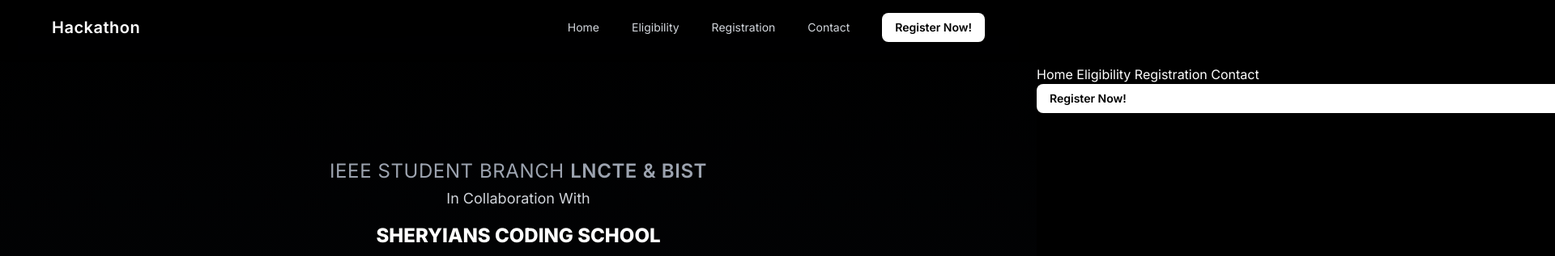
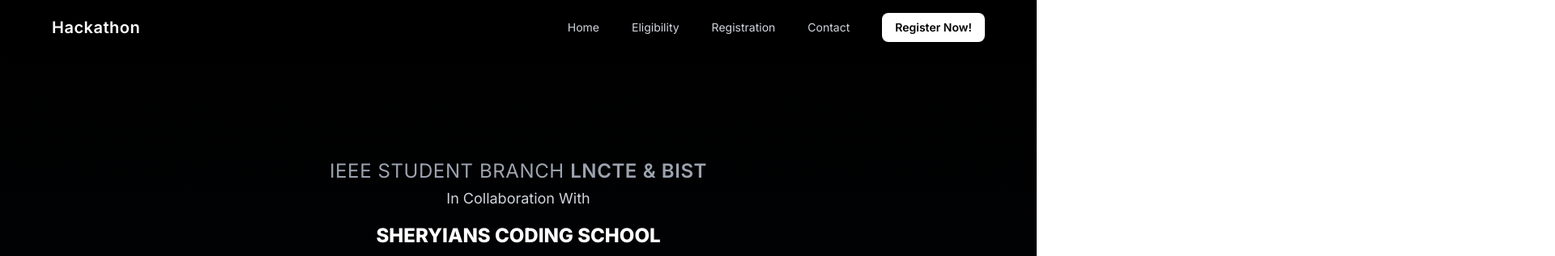
Before and after one commit to shivendra0712/Idea-Hackathon, a plain HTML site: page index.html in a window 1280 px wide. Shown: the top 317 px of the page at 81% size, 1920 px wide, since content can reach past the window. Drawn offline with nearby package versions, Linux system fonts and the light colour scheme; files whose address does not match are found by name.

Commit message:
Update index.html

```diff
--- a/index.html
+++ b/index.html
@@ -17,7 +17,7 @@
     <!-- Navbar -->
 
         <div
-            class="hidden-div absolute w-[70%] h-screen bg-black z-50 right-[-70%] transition-all duration-300">
+            class="hidden-div hidden absolute w-[70%] h-screen bg-black z-50 right-[-70%] transition-all duration-300">
 
             <nav class="relative links md:block flex flex-col gap-10 items-center justify-center top-20">
                 <a href="#" class="hover:text-white">Home</a>
```
